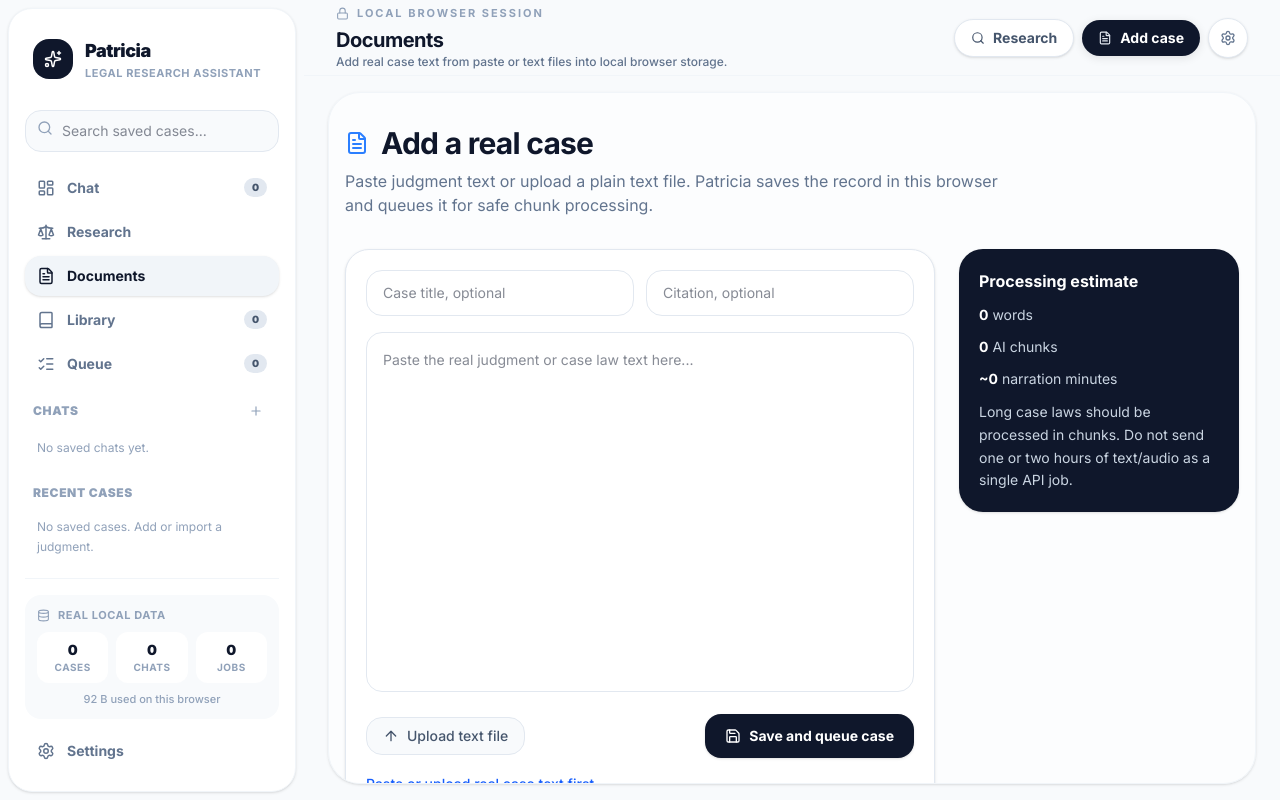
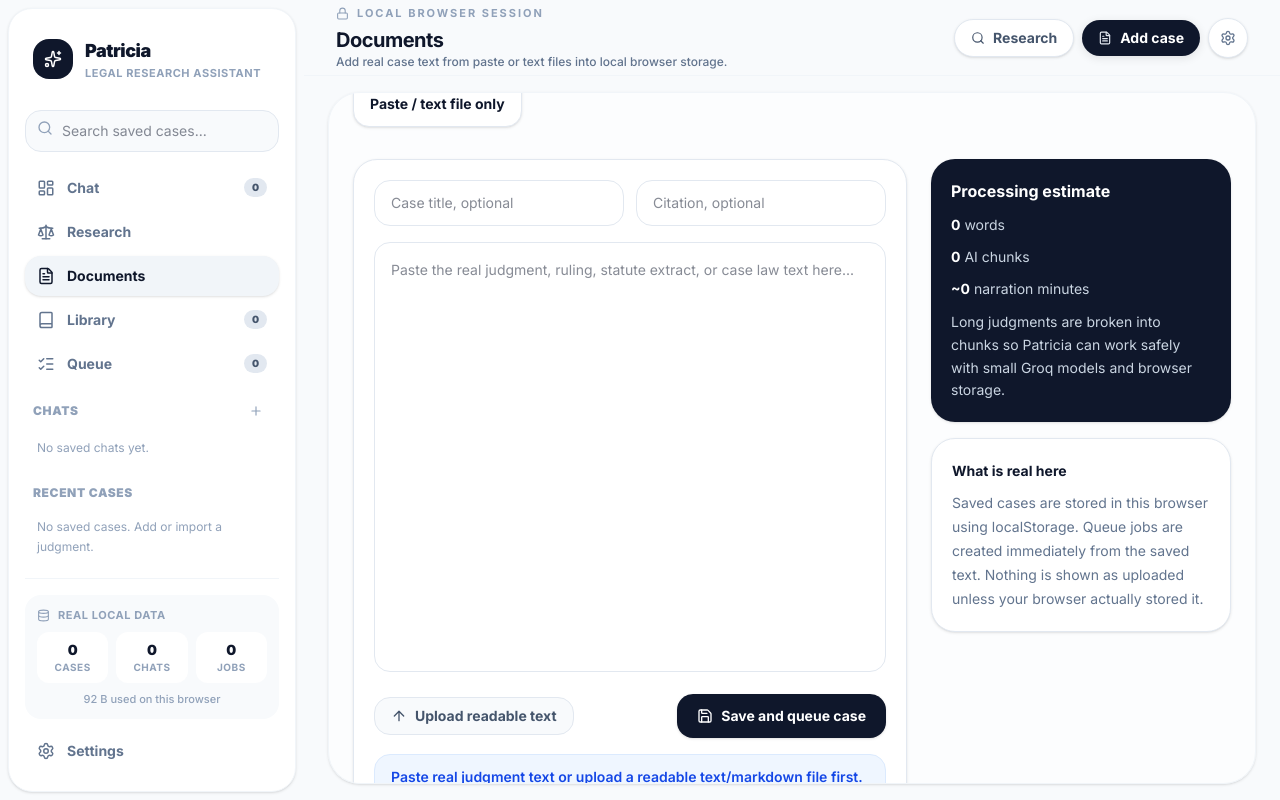
Before and after one commit to imranshiundu/Patricia, a Next.js app: page /documents in a window 1280 px wide. Both pictures are taken after a click on the button "Save and queue case". Built offline with nearby package versions, Linux system fonts and the light colour scheme.

Commit message:
Clarify real document intake capabilities

```diff
--- a/src/components/DocumentIntakeClient.tsx
+++ b/src/components/DocumentIntakeClient.tsx
@@ -19,7 +19,7 @@ export function DocumentIntakeClient() {
   const saveCase = () => {
     const cleanText = caseText.trim();
     if (!cleanText) {
-      setStatus("Paste or upload real case text first.");
+      setStatus("Paste real judgment text or upload a readable text/markdown file first.");
       return;
     }
 
@@ -58,20 +58,27 @@ export function DocumentIntakeClient() {
   };
 
   return (
-    <div className="max-w-5xl mx-auto w-full px-4 py-8">
-      <div className="mb-8">
-        <h1 className="text-3xl font-bold tracking-tight text-slate-900 flex items-center gap-3">
+    <div className="h-full overflow-y-auto px-6 py-6">
+      <div className="mx-auto max-w-6xl">
+        <div className="mb-8 flex flex-wrap items-end justify-between gap-4">
+          <div>
+            <h1 className="flex items-center gap-3 text-3xl font-bold tracking-tight text-slate-900">
               <FileText className="text-blue-500" />
               Add a real case
             </h1>
-        <p className="mt-2 text-slate-500 max-w-2xl">
-          Paste judgment text or upload a plain text file. Patricia saves the record in this browser and queues it for safe chunk processing.
+            <p className="mt-2 max-w-3xl text-sm leading-6 text-slate-500">
+              Paste judgment text or upload a readable `.txt` / `.md` file. PDF extraction is intentionally not shown here until the parser is implemented.
             </p>
           </div>
+          <div className="rounded-2xl border border-slate-200 bg-white px-4 py-3 text-right shadow-sm">
+            <p className="text-xs font-bold uppercase tracking-wider text-slate-400">Input mode</p>
+            <p className="text-sm font-bold text-slate-900">Paste / text file only</p>
+          </div>
+        </div>
 
-      <div className="grid grid-cols-1 lg:grid-cols-[1fr_280px] gap-6">
-        <div className="bg-white border border-slate-200 rounded-3xl shadow-sm p-5">
-          <div className="grid grid-cols-1 md:grid-cols-2 gap-3 mb-4">
+        <div className="grid grid-cols-1 gap-6 lg:grid-cols-[1fr_300px]">
+          <div className="rounded-3xl border border-slate-200 bg-white p-5 shadow-sm">
+            <div className="mb-4 grid grid-cols-1 gap-3 md:grid-cols-2">
               <input
                 value={title}
                 onChange={(event) => setTitle(event.target.value)}
@@ -89,15 +96,15 @@ export function DocumentIntakeClient() {
             <textarea
               value={caseText}
               onChange={(event) => setCaseText(event.target.value)}
-            placeholder="Paste the real judgment or case law text here..."
-            className="min-h-[360px] w-full resize-none rounded-2xl border border-slate-200 p-4 text-sm leading-relaxed outline-none focus:ring-2 focus:ring-blue-500"
+              placeholder="Paste the real judgment, ruling, statute extract, or case law text here..."
+              className="min-h-[430px] w-full resize-none rounded-2xl border border-slate-200 p-4 text-sm leading-relaxed outline-none focus:ring-2 focus:ring-blue-500"
             />
 
             <div className="mt-4 flex flex-wrap items-center justify-between gap-3">
-            <label className="inline-flex cursor-pointer items-center gap-2 rounded-2xl border border-slate-200 bg-slate-50 px-4 py-2 text-sm font-medium text-slate-600 hover:bg-slate-100">
+              <label className="inline-flex cursor-pointer items-center gap-2 rounded-2xl border border-slate-200 bg-slate-50 px-4 py-2 text-sm font-bold text-slate-600 hover:bg-slate-100">
                 <input className="hidden" type="file" accept=".txt,.md,.csv" onChange={(event) => readFile(event.target.files?.[0])} />
                 <ArrowUp size={16} />
-              Upload text file
+                Upload readable text
               </label>
 
               <button
@@ -109,17 +116,25 @@ export function DocumentIntakeClient() {
               </button>
             </div>
 
-          {status && <p className="mt-4 text-sm font-medium text-blue-600">{status}</p>}
+            {status && <p className="mt-4 rounded-2xl border border-blue-100 bg-blue-50 px-4 py-3 text-sm font-semibold text-blue-700">{status}</p>}
           </div>
 
-        <div className="bg-slate-900 text-white rounded-3xl p-5 h-fit shadow-sm">
-          <h2 className="font-bold mb-3">Processing estimate</h2>
+          <aside className="space-y-4">
+            <div className="rounded-3xl bg-slate-900 p-5 text-white shadow-sm">
+              <h2 className="mb-3 font-bold">Processing estimate</h2>
               <div className="space-y-3 text-sm text-slate-300">
-            <p><span className="text-white font-bold">{wordCount}</span> words</p>
-            <p><span className="text-white font-bold">{chunks.length}</span> AI chunk{chunks.length === 1 ? "" : "s"}</p>
-            <p><span className="text-white font-bold">~{estimatedMinutes}</span> narration minute{estimatedMinutes === 1 ? "" : "s"}</p>
-            <p className="leading-relaxed">Long case laws should be processed in chunks. Do not send one or two hours of text/audio as a single API job.</p>
+                <p><span className="font-bold text-white">{wordCount}</span> words</p>
+                <p><span className="font-bold text-white">{chunks.length}</span> AI chunk{chunks.length === 1 ? "" : "s"}</p>
+                <p><span className="font-bold text-white">~{estimatedMinutes}</span> narration minute{estimatedMinutes === 1 ? "" : "s"}</p>
+                <p className="leading-relaxed">Long judgments are broken into chunks so Patricia can work safely with small Groq models and browser storage.</p>
               </div>
+            </div>
+
+            <div className="rounded-3xl border border-slate-200 bg-white p-5 text-sm leading-6 text-slate-500 shadow-sm">
+              <h3 className="mb-2 font-bold text-slate-900">What is real here</h3>
+              <p>Saved cases are stored in this browser using localStorage. Queue jobs are created immediately from the saved text. Nothing is shown as uploaded unless your browser actually stored it.</p>
+            </div>
+          </aside>
         </div>
       </div>
     </div>
```
Lines whose indentation alone changed are shown as unchanged.
